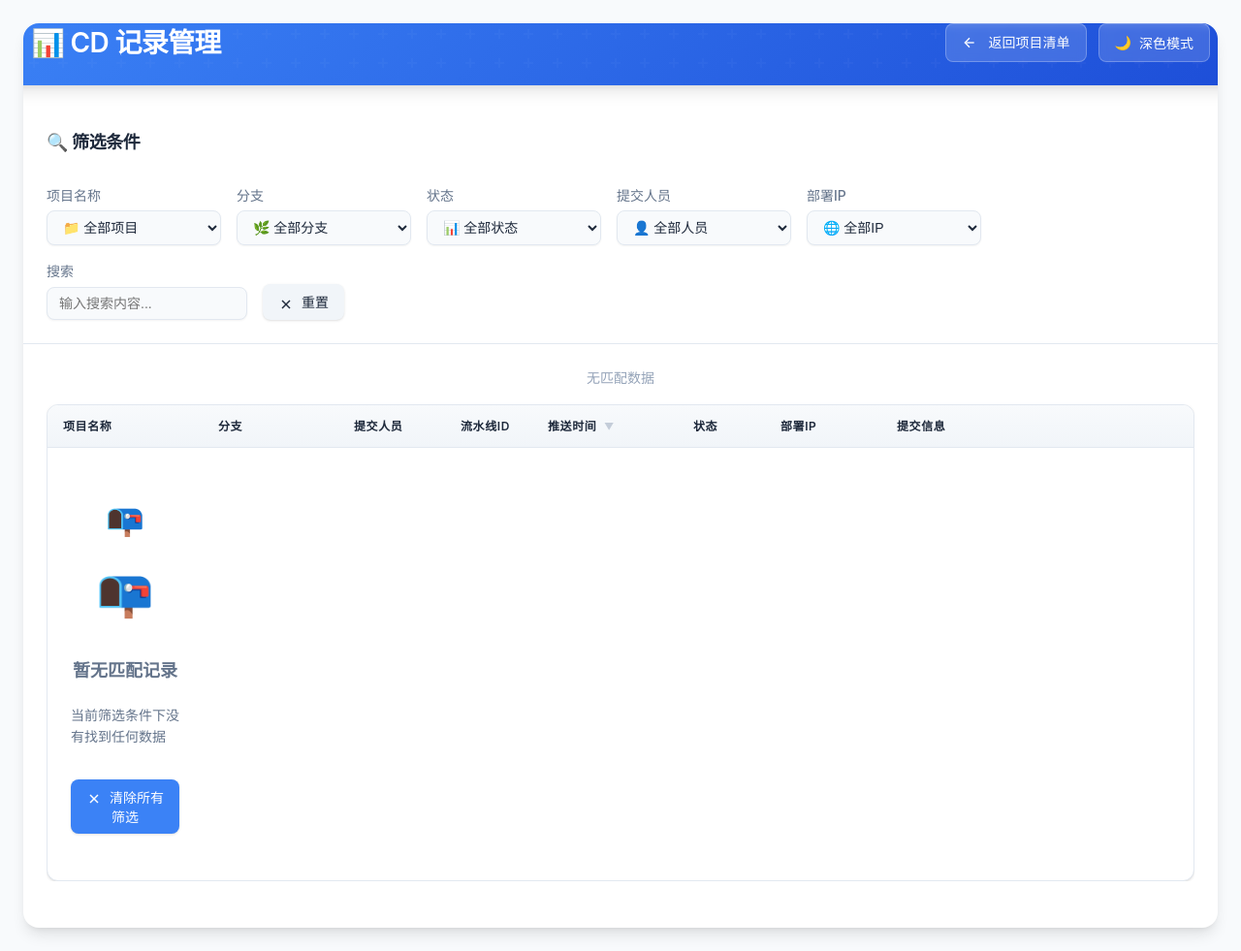
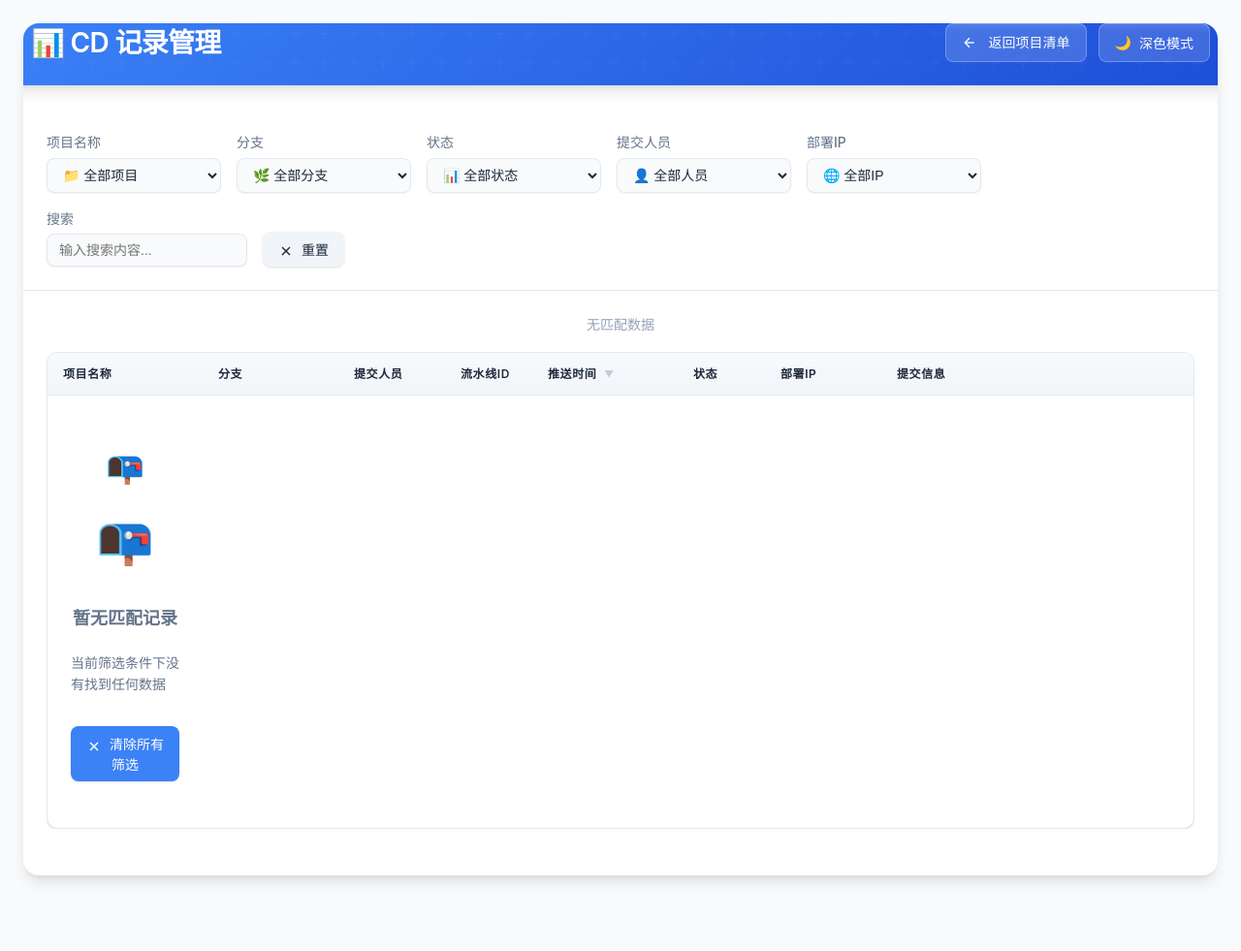
Before and after one commit to boil-wsb/devops-webhook, a Flask app: page /cd-records in a window 1280 px wide. Shown: the whole page at 97% size. After the commit the page ends 910 px from the top, so only its background shows below. Run offline with Flask 3, Linux system fonts and the light colour scheme; data that the repository does not hold is empty.

Commit message:
feat(消息展示): 优化提交消息的显示和处理逻辑
改进消息展示功能，包括：
1. 添加空行过滤但保留换行符的处理逻辑
2. 增强tooltip样式和定位算法
3. 支持HTML转义和换行符显示
4. 移除不必要的筛选条件标题

```diff
--- a/static/styles.css
+++ b/static/styles.css
@@ -1515,6 +1515,7 @@ p {
     -webkit-box-orient: vertical;
     line-height: 1.4;
     color: var(--text-secondary);
+    white-space: pre-wrap;
 }
 
 .records-table td:nth-child(8) {
@@ -1526,19 +1527,24 @@ p {
     position: fixed;
     background-color: var(--gray-800);
     color: white;
-    padding: var(--space-3) var(--space-4);
-    border-radius: var(--radius-md);
-    box-shadow: var(--shadow-xl);
+    padding: var(--space-4) var(--space-5);
+    border-radius: var(--radius-lg);
+    box-shadow: var(--shadow-2xl);
     font-size: 0.875rem;
-    line-height: 1.5;
-    max-width: 400px;
-    max-height: 300px;
-    overflow-y: auto;
+    line-height: 1.6;
+    max-width: 500px;
+    min-width: 200px;
+    width: auto;
+    height: auto;
+    max-height: none;
+    overflow: visible;
     z-index: var(--z-tooltip);
     opacity: 0;
     visibility: hidden;
     transition: opacity var(--transition-fast), visibility var(--transition-fast);
     pointer-events: none;
+    white-space: pre-wrap;
+    word-wrap: break-word;
 }
 
 .custom-tooltip.show {
--- a/templates/cd_records.html
+++ b/templates/cd_records.html
@@ -29,9 +29,6 @@
 
         <!-- 筛选区域 -->
         <div class="filter-section">
-            <div style="display: flex; justify-content: space-between; align-items: center; margin-bottom: 16px;">
-                <h2>🔍 筛选条件</h2>
-            </div>
             <div class="filter-row">
                 <div class="filter-item">
                     <label for="project-filter">项目名称</label>
@@ -234,6 +231,17 @@
 
             fetchRecords();
         });
+
+        // 处理提交信息：过滤空行但保留换行符
+        function processMessage(message) {
+            if (!message) return '';
+
+            // 按行分割，过滤空行（包括只有空格的行），然后重新连接
+            return message
+                .split('\n')
+                .filter(line => line.trim() !== '')
+                .join('\n');
+        }
 
         // 防抖函数
         function debounce(func, wait) {
@@ -827,17 +835,20 @@
 
                     // 提交信息
                     const messageCell = row.insertCell();
-                    const fullMessage = record.message || '';
+                    const rawMessage = record.message || '';
+
+                    // 处理提交信息：过滤空行但保留换行符
+                    const processedMessage = processMessage(rawMessage);
 
                     // 创建一个包装div，用于实现多行截断
                     const messageWrapper = document.createElement('div');
-                    messageWrapper.textContent = fullMessage;
+                    messageWrapper.textContent = processedMessage;
                     messageWrapper.className = 'message-content';
 
-                    // 添加tooltip事件
-                    if (fullMessage.length > 50) {
+                    // 添加tooltip事件（如果处理后的消息超过50字符或有换行）
+                    if (processedMessage.length > 50 || processedMessage.includes('\n')) {
                         messageWrapper.addEventListener('mouseenter', function(e) {
-                            showTooltip(e, fullMessage);
+                            showTooltip(e, processedMessage);
                         });
                         messageWrapper.addEventListener('mouseleave', hideTooltip);
                         messageWrapper.addEventListener('mousemove', moveTooltip);
@@ -865,9 +876,17 @@
         // 显示Tooltip
         function showTooltip(e, text) {
             const tooltip = document.getElementById('customTooltip');
-            tooltip.textContent = text;
+            // 使用 innerHTML 并保留换行符，将换行符转换为 <br> 标签
+            tooltip.innerHTML = escapeHtml(text).replace(/\n/g, '<br>');
             tooltip.classList.add('show');
             moveTooltip(e);
+        }
+
+        // HTML 转义函数
+        function escapeHtml(text) {
+            const div = document.createElement('div');
+            div.textContent = text;
+            return div.innerHTML;
         }
 
         // 隐藏Tooltip
@@ -882,16 +901,27 @@
             const x = e.clientX;
             const y = e.clientY;
 
-            // 确保tooltip不超出视口
+            // 先获取尺寸（此时tooltip已显示）
             const tooltipRect = tooltip.getBoundingClientRect();
-            let left = x - tooltipRect.width / 2;
-            let top = y - tooltipRect.height - 10;
+            const tooltipWidth = tooltipRect.width;
+            const tooltipHeight = tooltipRect.height;
 
-            if (left < 10) left = 10;
-            if (left + tooltipRect.width > window.innerWidth - 10) {
-                left = window.innerWidth - tooltipRect.width - 10;
+            // 计算位置：水平居中，垂直在鼠标上方
+            let left = x - tooltipWidth / 2;
+            let top = y - tooltipHeight - 15;
+
+            // 边界检查：确保不超出视口
+            const padding = 10;
+            if (left < padding) {
+                left = padding;
             }
-            if (top < 10) top = y + 20;
+            if (left + tooltipWidth > window.innerWidth - padding) {
+                left = window.innerWidth - tooltipWidth - padding;
+            }
+            if (top < padding) {
+                // 如果上方空间不足，显示在鼠标下方
+                top = y + 15;
+            }
 
             tooltip.style.left = left + 'px';
             tooltip.style.top = top + 'px';
```
